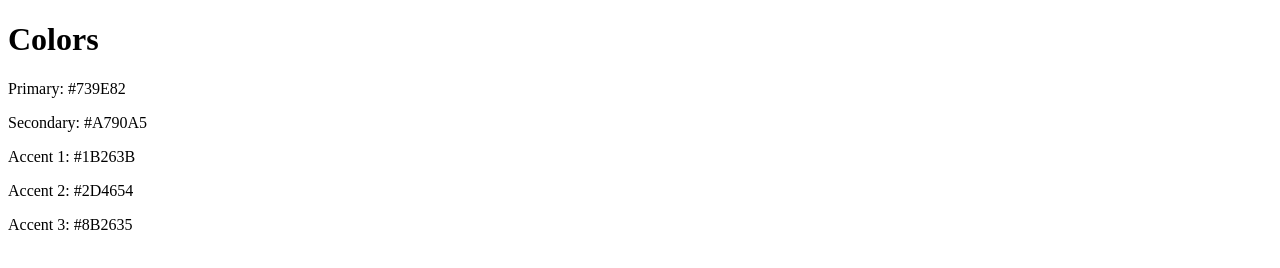
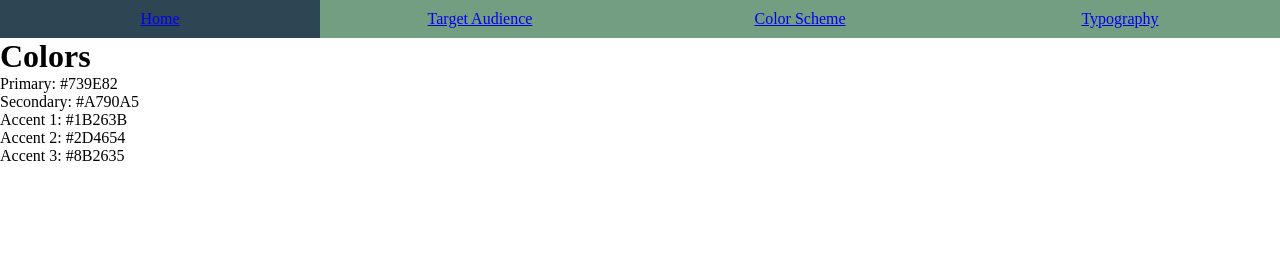
Before and after one commit to abrahamjimenez/wdd230, a plain HTML site: page lesson3/color-scheme.html in a window 1280 px wide. Drawn offline with Linux system fonts and the light colour scheme.

Commit message:
styled nav

```diff
--- a/lesson3/color-scheme.html
+++ b/lesson3/color-scheme.html
@@ -4,8 +4,25 @@
     <meta charset="UTF-8" />
     <meta name="viewport" content="width=device-width, initial-scale=1.0" />
     <title>Isabel's Open Hand</title>
+    <!-- Styles -->
+    <link rel="stylesheet" href="styles/styles.css" />
   </head>
   <body>
+    <header>
+      <nav class="navbar">
+        <ul class="list__container">
+          <li class="home"><a href="index.html">Home</a></li>
+          <li class="discover">
+            <a href="target-audience.html">Target Audience</a>
+          </li>
+          <li class="directory">
+            <a href="color-scheme.html">Color Scheme</a>
+          </li>
+          <li class="join"><a href="typography.html">Typography</a></li>
+        </ul>
+      </nav>
+    </header>
+
     <h1>Colors</h1>
     <p>Primary: #739E82</p>
     <p>Secondary: #A790A5</p>
--- /dev/null
+++ b/lesson3/styles/styles.css
@@ -0,0 +1,48 @@
+* {
+  margin: 0;
+  padding: 0;
+}
+
+:root {
+  --primary-color: #739e82;
+  --secondary-color: #a790a5;
+  --accent1-color: #1b263b;
+  --accent2-color: #2d4654;
+  --accent3-color: #8b2635;
+}
+
+header {
+  display: flex;
+}
+
+.navbar {
+  margin: 0 auto;
+  background-color: var(--primary-color);
+  width: 100%;
+}
+
+.list__container {
+  display: flex;
+  flex-direction: column;
+  text-align: center;
+}
+
+li {
+  padding: 10px;
+  list-style: none;
+}
+
+li:hover {
+  background-color: var(--accent2-color);
+  color: white;
+}
+
+/* Media Queries */
+@media (min-width: 400px) {
+  .list__container {
+    flex-direction: row;
+  }
+  li {
+    width: 100%;
+  }
+}
```
Also changed, not shown: lesson3/index.html (+17 -0 lines), lesson3/target-audience.html (+17 -0 lines), lesson3/typography.html (+17 -0 lines).
